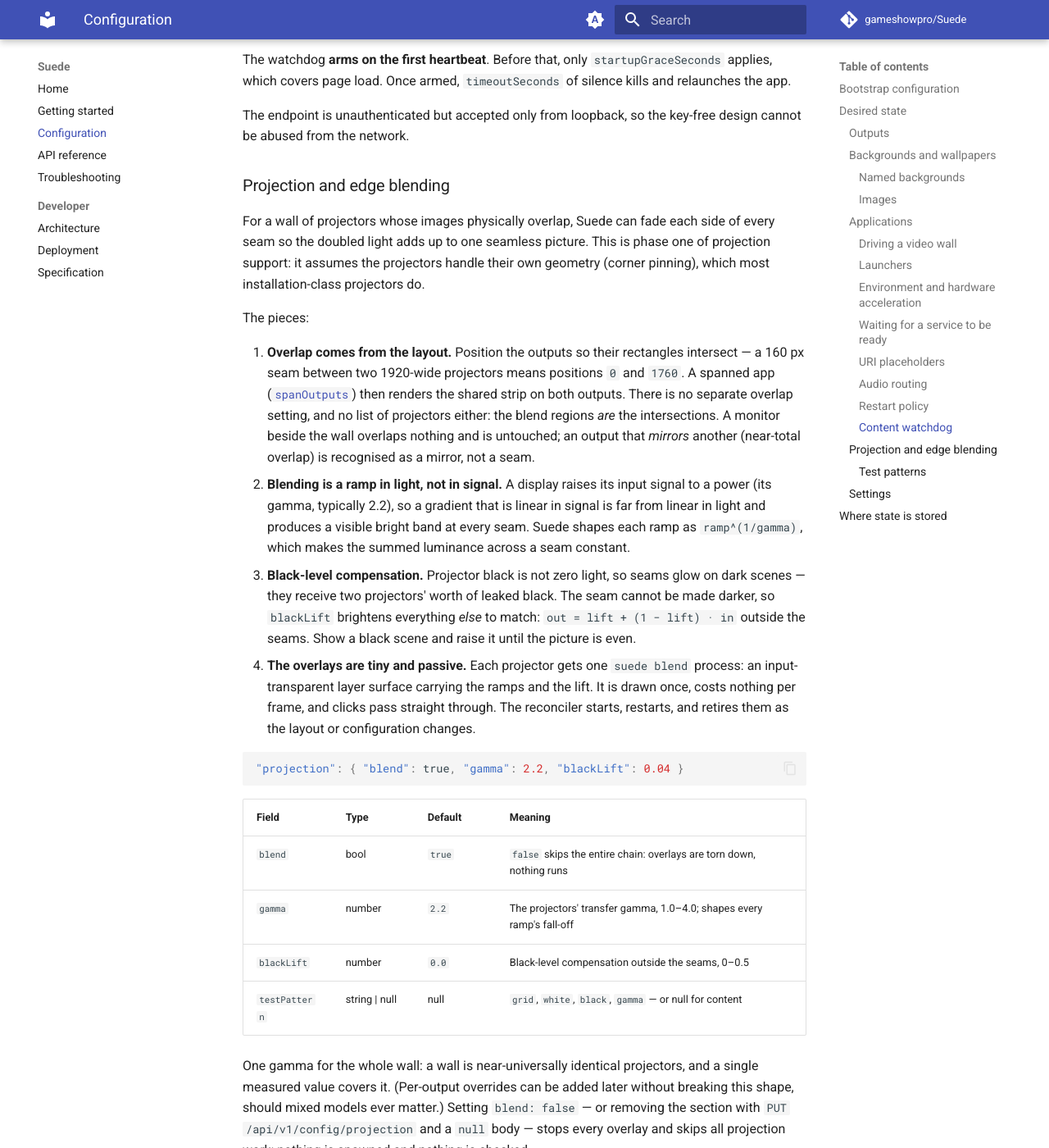
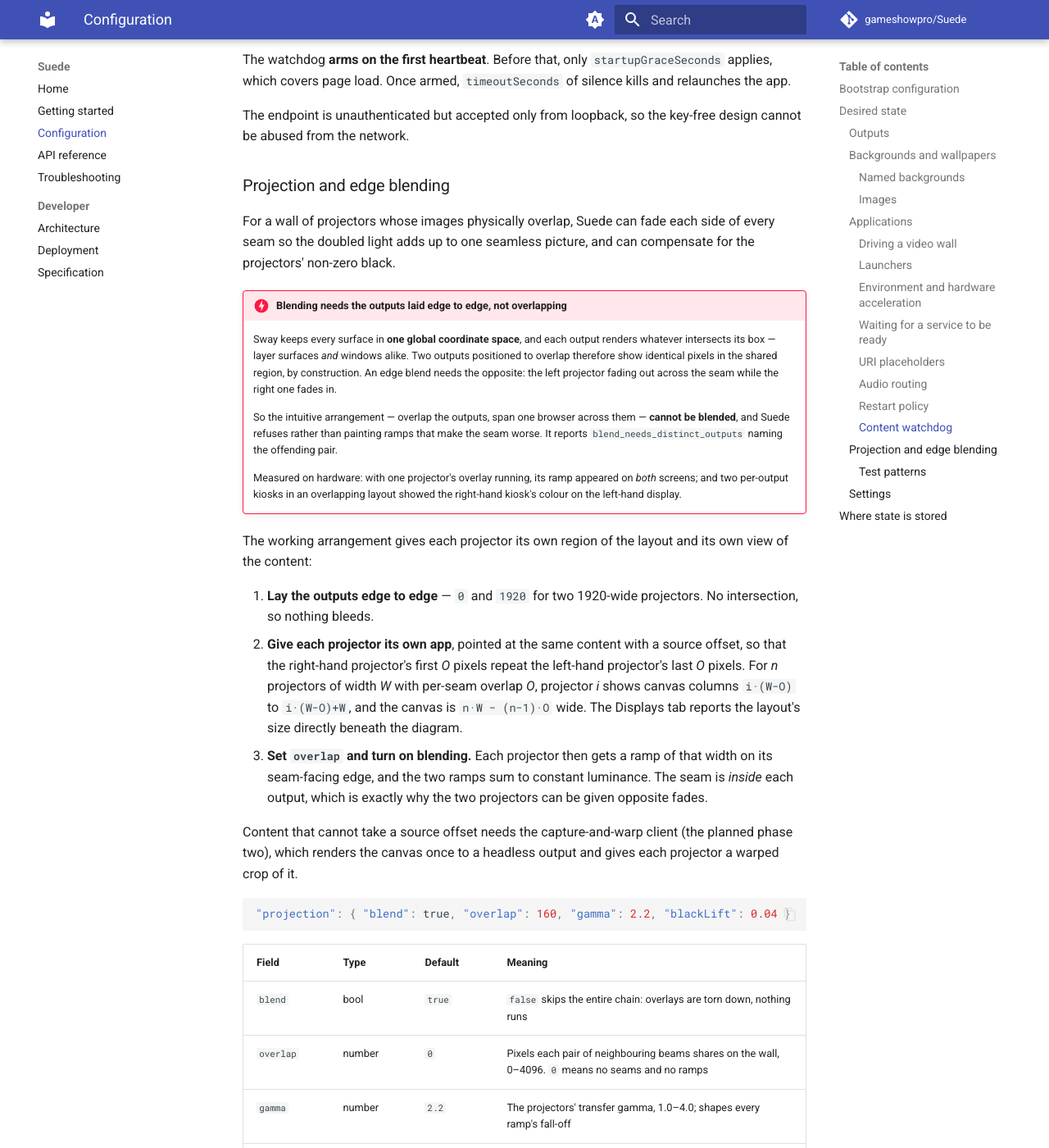
Before and after one commit to gameshowpro/Suede, an MkDocs documentation site: the page built from docs/configuration.md, in a window 1280 px wide and 1400 px high, scrolled down 10818 px. Shown: the whole window at 82% size. Built offline with MkDocs 1.6.1 and Material for MkDocs 9.7.7, drawn with Linux system fonts in a browser that asks for light colours; comment, search, counter and statistics services are not loaded; some of the changed text lies outside the part shown.

Commit message:
Blend from abutting outputs, not overlapping ones
You were right that the left screen's ramp ran the wrong way, and chasing
it found the real fault underneath: sway keeps every surface in one global
coordinate space and each output renders whatever intersects its box.
Overlapping the outputs therefore guarantees both projectors show
*identical* pixels in the shared strip — the exact opposite of a blend,
which needs each to fade the other way.

Measured twice on hardware rather than reasoned about. With only the left
projector's overlay running, its ramp appeared on both screens; and two
per-output kiosks in an overlapping layout put the right-hand kiosk's
colour on the left-hand display. Windows bleed exactly as layer surfaces
do, so no surface type escapes it.

That invalidated the premise of the whole feature — "position the outputs
to overlap and span one browser" — so the model is now the one the design
note actually described. Outputs sit edge to edge; `projection.overlap`
states how wide the shared strip is on the *wall*; and each projector is
given its own view of the content, repeating that strip. Seams come from
adjacency, so each ramp lies inside its own output, which is precisely
what lets the two projectors be faded oppositely.

Verified on the wall with two 1920-wide outputs at 0 and 1920 and a
160 px overlap: summed light is 1.00 at every one of the 160 seam
columns, against an un-seamed reference of 1.00 — worst deviation 0.005.
Before this change the same measurement ran 0.01 to 1.75.

The impossible arrangement is now refused rather than painted: the
reconciler reports blend_needs_distinct_outputs naming the pair, and
draws no ramps. Test patterns still run, because alignment comes first
and they are drawn in global coordinates, which makes them immune to the
bleed.

Also, as asked: the Displays tab now reports the layout size beneath the
diagram, and — once an overlap is set — the content canvas derived from
it, which is the width each projector's source must be authored against.

Co-Authored-By: Claude Fable 5 <noreply@anthropic.com>

````diff
--- a/docs/configuration.md
+++ b/docs/configuration.md
@@ -377,74 +377,92 @@ The endpoint is unauthenticated but accepted only from loopback, so the key-free
 ### Projection and edge blending {: #projection-edge-blending }
 
 For a wall of projectors whose images physically overlap, Suede can fade each
-side of every seam so the doubled light adds up to one seamless picture. This
-is phase one of projection support: it assumes the projectors handle their own
-geometry (corner pinning), which most installation-class projectors do.
+side of every seam so the doubled light adds up to one seamless picture, and
+can compensate for the projectors' non-zero black.
 
-The pieces:
+!!! danger "Blending needs the outputs laid edge to edge, not overlapping"
+    Sway keeps every surface in **one global coordinate space**, and each
+    output renders whatever intersects its box — layer surfaces *and*
+    windows alike. Two outputs positioned to overlap therefore show
+    identical pixels in the shared region, by construction. An edge blend
+    needs the opposite: the left projector fading out across the seam while
+    the right one fades in.
 
-1. **Overlap comes from the layout.** Position the outputs so their
-   rectangles intersect — a 160&nbsp;px seam between two 1920-wide projectors
-   means positions `0` and `1760`. A spanned app
-   ([`spanOutputs`](#driving-a-video-wall)) then renders the shared strip on
-   both outputs. There is no separate overlap setting, and no list of
-   projectors either: the blend regions *are* the intersections. A monitor
-   beside the wall overlaps nothing and is untouched; an output that
-   *mirrors* another (near-total overlap) is recognised as a mirror, not a
-   seam.
-2. **Blending is a ramp in light, not in signal.** A display raises its input
-   signal to a power (its gamma, typically 2.2), so a gradient that is linear
-   in signal is far from linear in light and produces a visible bright band
-   at every seam. Suede shapes each ramp as `ramp^(1/gamma)`, which makes the
-   summed luminance across a seam constant.
-3. **Black-level compensation.** Projector black is not zero light, so seams
-   glow on dark scenes — they receive two projectors' worth of leaked black.
-   The seam cannot be made darker, so `blackLift` brightens everything *else*
-   to match: `out = lift + (1 − lift) · in` outside the seams. Show a black
-   scene and raise it until the picture is even.
-4. **The overlays are tiny and passive.** Each projector gets one
-   `suede blend` process: an input-transparent layer surface carrying the
-   ramps and the lift. It is drawn once, costs nothing per frame, and clicks
-   pass straight through. The reconciler starts, restarts, and retires them
-   as the layout or configuration changes.
+    So the intuitive arrangement — overlap the outputs, span one browser
+    across them — **cannot be blended**, and Suede refuses rather than
+    painting ramps that make the seam worse. It reports
+    `blend_needs_distinct_outputs` naming the offending pair.
+
+    Measured on hardware: with one projector's overlay running, its ramp
+    appeared on *both* screens; and two per-output kiosks in an overlapping
+    layout showed the right-hand kiosk's colour on the left-hand display.
+
+The working arrangement gives each projector its own region of the layout
+and its own view of the content:
+
+1. **Lay the outputs edge to edge** — `0` and `1920` for two 1920-wide
+   projectors. No intersection, so nothing bleeds.
+2. **Give each projector its own app**, pointed at the same content with a
+   source offset, so that the right-hand projector's first *O* pixels repeat
+   the left-hand projector's last *O* pixels. For *n* projectors of width
+   *W* with per-seam overlap *O*, projector *i* shows canvas columns
+   `i·(W−O)` to `i·(W−O)+W`, and the canvas is `n·W − (n−1)·O` wide. The
+   Displays tab reports the layout's size directly beneath the diagram.
+3. **Set `overlap` and turn on blending.** Each projector then gets a ramp
+   of that width on its seam-facing edge, and the two ramps sum to constant
+   luminance. The seam is *inside* each output, which is exactly why the two
+   projectors can be given opposite fades.
+
+Content that cannot take a source offset needs the capture-and-warp client
+(the planned phase two), which renders the canvas once to a headless output
+and gives each projector a warped crop of it.
 
 ```json
-"projection": { "blend": true, "gamma": 2.2, "blackLift": 0.04 }
+"projection": { "blend": true, "overlap": 160, "gamma": 2.2, "blackLift": 0.04 }
 ```
 
 | Field | Type | Default | Meaning |
 |---|---|---|---|
 | `blend` | bool | `true` | `false` skips the entire chain: overlays are torn down, nothing runs |
+| `overlap` | number | `0` | Pixels each pair of neighbouring beams shares on the wall, 0–4096. `0` means no seams and no ramps |
 | `gamma` | number | `2.2` | The projectors' transfer gamma, 1.0–4.0; shapes every ramp's fall-off |
 | `blackLift` | number | `0.0` | Black-level compensation outside the seams, 0–0.5 |
 | `testPattern` | string \| null | null | `grid`, `white`, `black`, `gamma` — or null for content |
 
-One gamma for the whole wall: a wall is near-universally identical
-projectors, and a single measured value covers it. (Per-output overrides can
-be added later without breaking this shape, should mixed models ever
-matter.) Setting `blend: false` — or removing the section with
+**Blending is a ramp in light, not in signal.** A display raises its input
+signal to a power (its gamma, typically 2.2), so a gradient that is linear in
+signal is far from linear in light and leaves a bright band at every seam.
+Suede shapes each ramp as `ramp^(1/gamma)`, making the summed luminance
+across a seam constant.
+
+**Black-level compensation.** Projector black is not zero light, so seams
+glow on dark scenes — they receive two projectors' worth of leaked black. The
+seam cannot be darkened, so `blackLift` brightens everything *else* to match:
+`out = lift + (1 − lift) · in` outside the seams. Show the `black` test
+pattern and raise it until the picture is even.
+
+One gamma covers the whole wall: a wall is near-universally identical
+projectors. Setting `blend: false` — or removing the section with
 `PUT /api/v1/config/projection` and a `null` body — stops every overlay and
-skips all projection work; nothing is spawned and nothing is checked.
-
-Rows, columns, and grids all work: seams are derived pairwise from wherever
-outputs intersect, and in a 2×2 grid the corner region multiplies its
-horizontal and vertical ramps, which sums correctly by construction.
+skips all projection work.
 
 #### Test patterns {: #projection-test-patterns }
 
 Built into the blending component, sized automatically to each output, and
 drawn in **global** coordinates so features continue exactly across a seam:
-two aligned projectors superimpose the pattern pixel for pixel. The blend
-ramps and black lift apply to the pattern exactly as they would to content,
-so what you align with is what content will experience. Set
-`testPattern` (or use the Displays tab's Projection panel):
+two aligned projectors superimpose the pattern pixel for pixel. Ramps and
+black lift apply to the pattern exactly as they would to content, so what you
+align with is what content will experience. Patterns work regardless of
+`blend`, because alignment comes first — and, being drawn globally, they are
+unaffected by the overlapping-output limitation above, which makes them the
+right tool for checking a rig before committing to a layout.
 
 | Pattern | For |
 |---|---|
 | `grid` | Geometry, focus, and seam alignment: 100 px colour tiles with crosses, each labelled with its global pixel coordinates and the output name. Misaligned projectors show doubled crosses in the overlap; aligned ones show one. |
-| `white` | The blend ramps in isolation, and brightness mismatch between projectors. On the bench, this is the clearest view of the ramp shape. |
+| `white` | The blend ramps in isolation, and brightness mismatch between projectors. |
 | `black` | Tuning `blackLift`: the seams glow with doubled projector black; raise the lift until the rest of the wall matches them. |
-| `gamma` | Measuring the `gamma` value: candidate patches sit inside a stripe field that averages to half light. From a distance, the patch that melts into its stripes names the projector's gamma; the currently configured value is underlined. |
+| `gamma` | Measuring `gamma`: candidate patches sit inside a stripe field that averages to half light. From a distance, the patch that melts into its stripes names the projector's gamma; the configured value is underlined. |
 
 The gamma chart assumes the output runs at scale 1 (its stripes are
 single-pixel rows); the other patterns have no such constraint.
@@ -460,12 +478,6 @@ single-pixel rows); the other patterns have no such constraint.
 Suede must be built with the `projection` cargo feature (on by default). A
 build without it still accepts and stores this configuration, and reports a
 `projection_unavailable` divergence if asked to blend.
-
-!!! note "Phase two"
-    Corner pinning and per-output source rectangles (for projectors without
-    built-in geometry) are designed but not yet built; this configuration
-    shape is forward-compatible with them. Measure each projector's gamma
-    with a test pattern for best results — per-channel gamma is also planned.
 
 ### Settings
 
````
Also changed, not shown: src/api/ui/index.html (+77 -7 lines), 8 other files.
